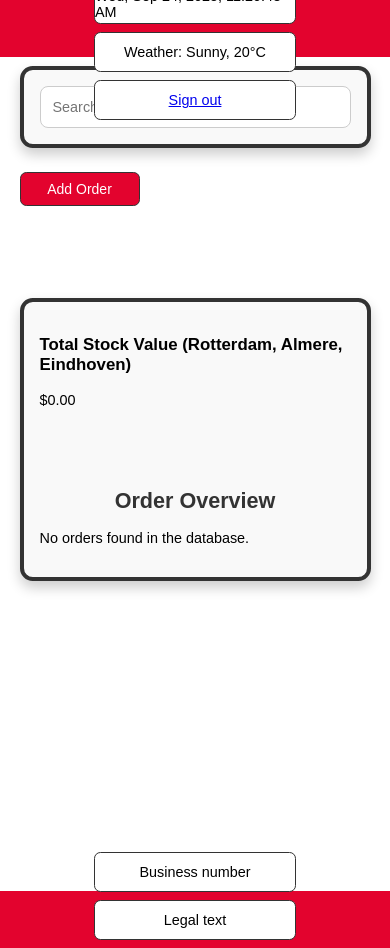
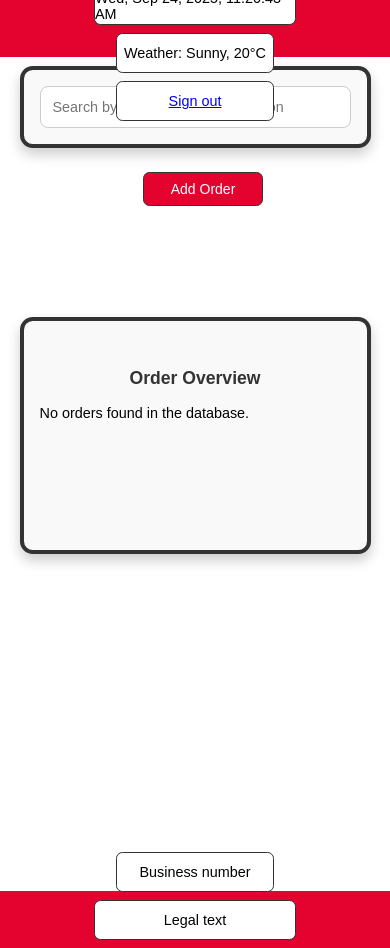
Before and after one commit to alexljn5/alexljn5s-fullstack-project, a PHP site: page /orders.php in a window 390 px wide. Run offline with PHP 8.4, Linux system fonts and the light colour scheme; the visitor is signed in with stand-in values (Sample User, id 1); data that the repository does not hold is empty.

Commit message:
neat
some web responsive design hihi

```diff
--- a/src/dashboard.php
+++ b/src/dashboard.php
@@ -166,7 +166,7 @@ $conn->close();
     </div>
     <div class="input-container">
         <div class="stock-value" style="margin-bottom: 20px;">
-            <h3>Total Stock Value (Rotterdam, Almere, Eindhoven)</h3>
+            <h3>Total Stock Value</h3>
             <p>$<?php echo number_format($total_stock_value, 2); ?></p>
         </div>
         <div class="product-overview">
--- a/src/orders.php
+++ b/src/orders.php
@@ -214,13 +214,10 @@ $conn->close();
             <div class="low-stock-warning" style="color: red; margin-bottom: 20px;">
                 <h3>Low Stock Warning</h3>
                 <p>Products below minimum stock (<?php echo $min_stock_threshold; ?>):
-                    <?php echo htmlspecialchars(implode(", ", $low_stock_warnings)); ?></p>
+                    <?php echo htmlspecialchars(implode(", ", $low_stock_warnings)); ?>
+                </p>
             </div>
         <?php endif; ?>
-        <div class="stock-value" style="margin-bottom: 20px;">
-            <h3>Total Stock Value (Rotterdam, Almere, Eindhoven)</h3>
-            <p>$<?php echo number_format($total_stock_value, 2); ?></p>
-        </div>
         <div class="product-overview">
             <h2>Order Overview</h2>
             <?php if (!empty($orders)): ?>
--- a/src/styles.css
+++ b/src/styles.css
@@ -419,10 +419,13 @@ footer {
     color: #d8000c;
 }
 
+/* Enhanced Media Queries for Better Responsiveness */
+
 @media screen and (max-width: 1024px) {
 
     .input-container,
-    .addproductbutton {
+    .addproductbutton,
+    .search-bar-container {
         max-width: 60vw;
     }
 
@@ -435,22 +438,12 @@ footer {
     .product-grid {
         grid-template-columns: repeat(auto-fit, minmax(8rem, 1fr));
         gap: 0.75rem;
-        width: 100%;
-        min-width: 0;
     }
 
     .addproductbutton {
         padding-left: 0.75rem;
-    }
-
-    .search-bar-container {
-        max-width: 60vw;
-        padding: 0.75rem;
-    }
-
-    .search-bar-container input#searchbar {
-        padding: 0.75rem;
-        font-size: 0.875rem;
+        padding-right: 0;
+        /* Adjust to prevent overflow */
     }
 
     .input-container {
@@ -470,6 +463,33 @@ footer {
         width: 100%;
         max-width: 60vw;
     }
+
+    .logo-box {
+        width: 4vw;
+        height: 4vw;
+    }
+
+    .date-and-time-box {
+        width: 30vw;
+    }
+
+    .weather-box,
+    .business-number-box,
+    .copyright-box {
+        width: 15vw;
+    }
+
+    .legal-text-box {
+        width: 30vw;
+    }
+
+    .input-boxes input {
+        width: 40vw;
+    }
+
+    .signout-box {
+        width: 15vw;
+    }
 }
 
 @media screen and (max-width: 768px) {
@@ -488,14 +508,15 @@ footer {
     .legal-text-box,
     .copyright-box,
     .signout-box {
-        margin: 0;
+        margin: 0 auto;
         width: 80%;
         max-width: 200px;
         height: 4vh;
     }
 
     .input-container,
-    .addproductbutton {
+    .addproductbutton,
+    .search-bar-container {
         max-width: 70vw;
         padding: 1rem;
         gap: 0.75rem;
@@ -516,22 +537,13 @@ footer {
     .product-grid {
         grid-template-columns: repeat(auto-fit, minmax(8rem, 1fr));
         gap: 0.5rem;
-        width: 100%;
-        min-width: 0;
     }
 
     .addproductbutton {
         padding-left: 1rem;
-    }
-
-    .search-bar-container {
-        max-width: 70vw;
-        padding: 1rem;
-    }
-
-    .search-bar-container input#searchbar {
-        padding: 0.75rem;
-        font-size: 0.875rem;
+        padding-right: 0;
+        justify-content: center;
+        /* Center for smaller screens */
     }
 
     .input-container {
@@ -550,6 +562,12 @@ footer {
         right: auto;
         width: 100%;
         max-width: 70vw;
+    }
+
+    .header-container,
+    .footer-container {
+        height: 10vh;
+        /* Increase height for stacked elements */
     }
 }
 
@@ -570,14 +588,14 @@ footer {
     .product-grid {
         grid-template-columns: 1fr;
         gap: 1rem;
-        width: 100%;
-        min-width: 0;
     }
 
     .addproductbutton {
         max-width: 90vw;
         padding-left: 1.5rem;
+        padding-right: 0;
         margin: 0.5rem auto;
+        justify-content: center;
     }
 
     .add-product-form {
@@ -622,6 +640,25 @@ footer {
         width: 100%;
         max-width: 90vw;
     }
+
+    .logo-box {
+        width: 8vw;
+        height: 8vw;
+        min-width: 40px;
+        min-height: 40px;
+    }
+
+    .date-and-time-box,
+    .legal-text-box {
+        width: 60vw;
+    }
+
+    .weather-box,
+    .business-number-box,
+    .copyright-box,
+    .signout-box {
+        width: 40vw;
+    }
 }
 
 @media screen and (max-width: 480px) {
@@ -638,14 +675,20 @@ footer {
         min-height: 25vh;
         padding: 1rem;
         max-height: 60vh;
+        margin-top: 10vh;
+        margin-bottom: 10vh;
     }
 
     .product-card {
         padding: 0.75rem;
+        font-size: 0.85rem;
     }
 
     .addproductbutton {
         padding-left: 1rem;
+        padding-right: 0;
+        padding-top: 1rem;
+        justify-content: center;
     }
 
     .add-product-form {
@@ -668,6 +711,8 @@ footer {
     .dashboard-container {
         flex-direction: column;
         align-items: center;
+        gap: 10px;
+        margin: 10px;
     }
 
     .sidebar {
@@ -677,4 +722,61 @@ footer {
         width: 100%;
         max-width: 90vw;
     }
+
+    .warning-box {
+        padding: 10px;
+        font-size: 0.85rem;
+    }
+
+    /* Additional adjustments for very small screens */
+    header,
+    footer {
+        padding: 0.25rem;
+    }
+
+    .product-overview h2 {
+        font-size: 1.1rem;
+    }
+
+    .product-card h3 {
+        font-size: 1rem;
+    }
 }
+
+@media screen and (max-width: 320px) {
+
+    /* Extra query for tiny screens like older mobiles */
+    body {
+        font-size: 0.8rem;
+    }
+
+    .input-container,
+    .search-bar-container,
+    .addproductbutton {
+        max-width: 95vw;
+        padding: 0.5rem;
+    }
+
+    .input-boxes input {
+        width: 90vw;
+    }
+
+    .add-product-form {
+        width: 95vw;
+        left: 0;
+        padding: 0.5rem;
+    }
+
+    .product-grid {
+        gap: 0.5rem;
+    }
+
+    .sidebar {
+        max-width: 95vw;
+    }
+
+    .header-container,
+    .footer-container {
+        height: 8vh;
+    }
+}
```
